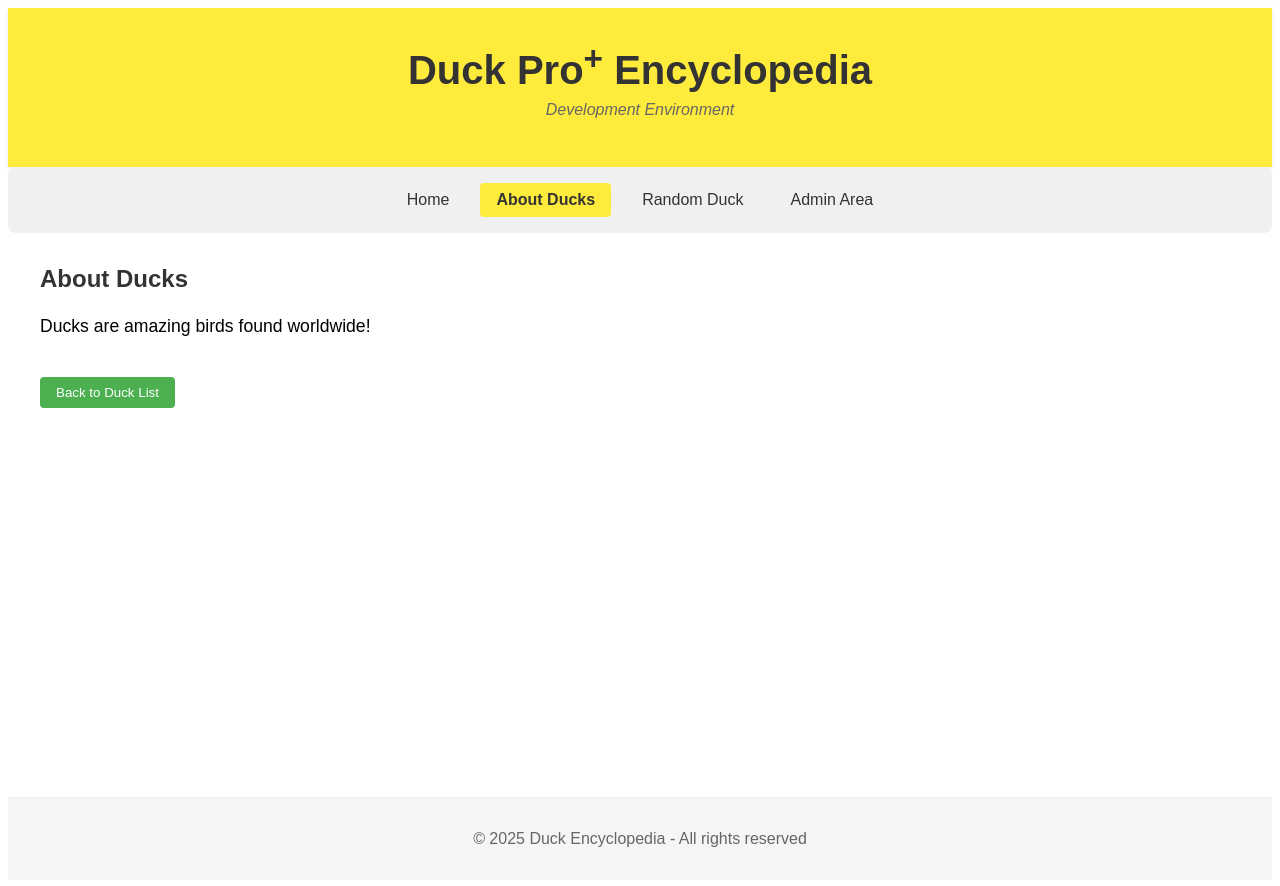
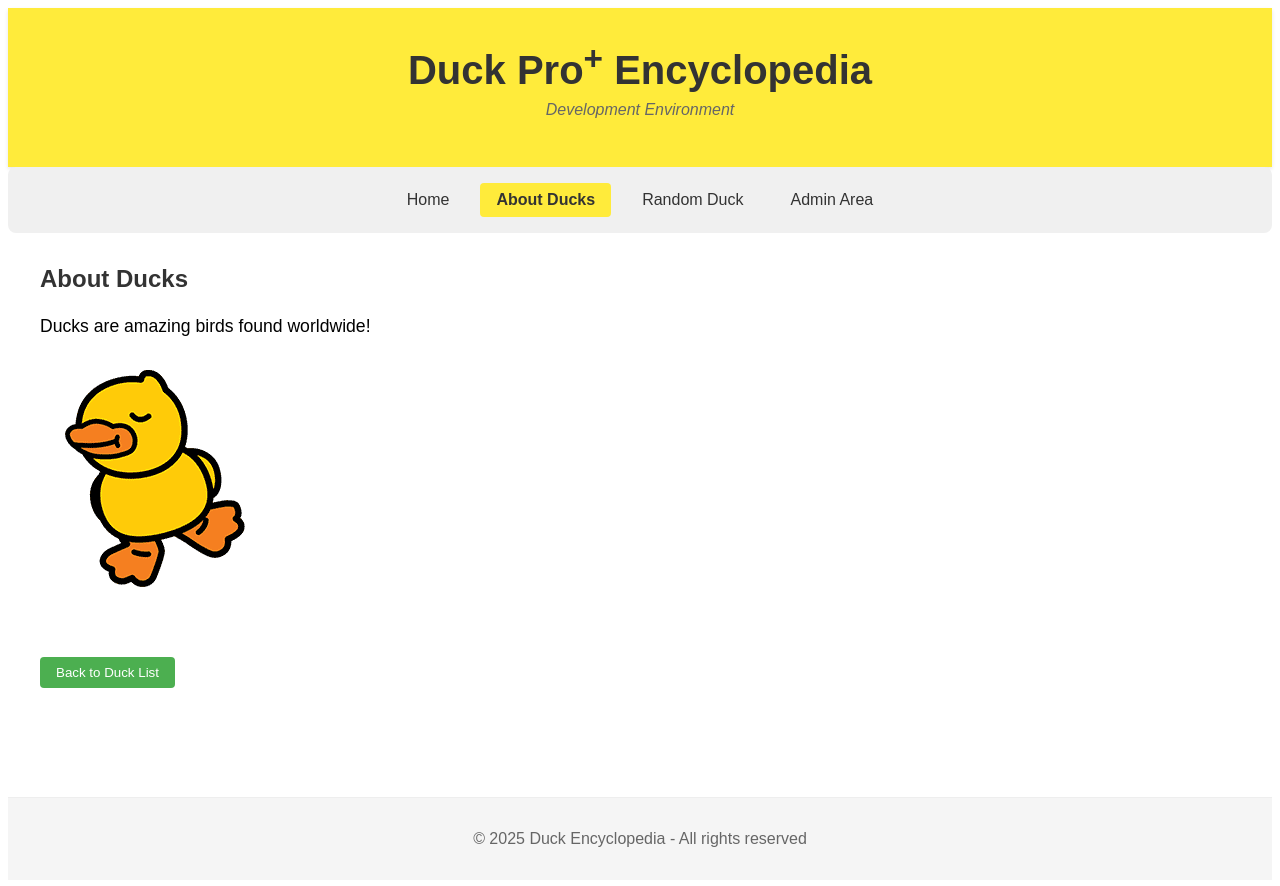
Before and after one commit to vadrif-draco/duck-pro-plus, an Angular app: page /about in a window 1280 px wide. Built offline with nearby package versions, Linux system fonts and the light colour scheme.

Commit message:
alors on danse

```diff
--- a/src/app/components/about/about.component.html
+++ b/src/app/components/about/about.component.html
@@ -1,3 +1,6 @@
 <h2>About Ducks</h2>
 <p>Ducks are amazing birds found worldwide!</p>
+<div><img src="assets/dancing-duck.gif" /></div>
+<br />
+<br />
 <button routerLink="/">Back to Duck List</button>
```
Also changed, not shown: public/assets/dancing-duck.gif (added).
